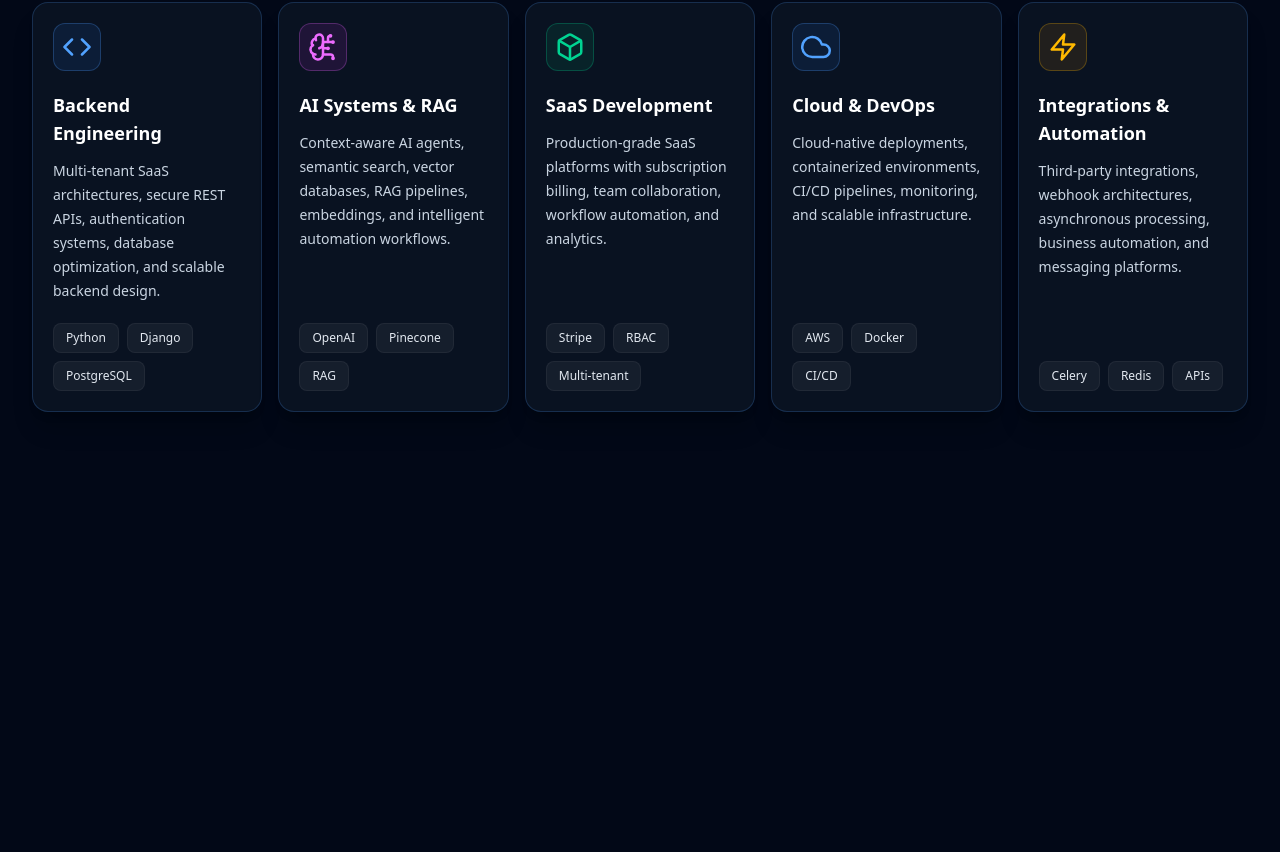
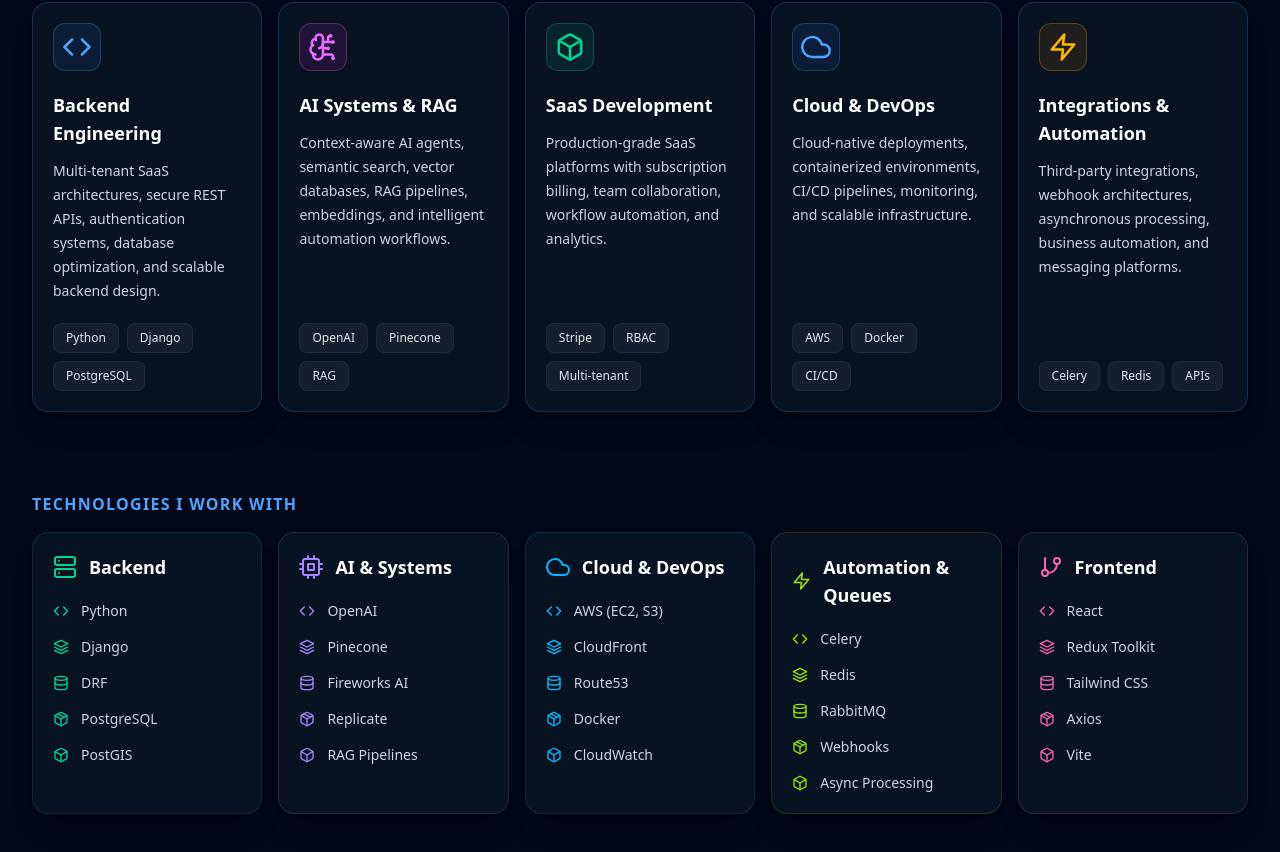
Before and after one commit to Ali-0005/aliarif-portfolio, a React (Vite) app: page / in a window 1280 px wide. Shown: the part 1984-2836 px from the top of the page. Before the commit the page ends 2476 px from the top, so only its background shows below. Built offline with nearby package versions, Linux system fonts and the light colour scheme.

Commit message:
added technologies on the home page

```diff
--- a/src/features/Home/components/TechStackSection.jsx
+++ b/src/features/Home/components/TechStackSection.jsx
@@ -0,0 +1,112 @@
+import {
+  FiBox,
+  FiCloud,
+  FiCode,
+  FiCpu,
+  FiDatabase,
+  FiGitBranch,
+  FiLayers,
+  FiLink,
+  FiMessageCircle,
+  FiPackage,
+  FiRefreshCw,
+  FiServer,
+  FiZap,
+} from 'react-icons/fi'
+
+const technologyGroups = [
+  {
+    title: 'Backend',
+    icon: FiServer,
+    color: 'text-emerald-400',
+    border: 'border-emerald-400/15',
+    technologies: ['Python', 'Django', 'DRF', 'PostgreSQL', 'PostGIS'],
+  },
+  {
+    title: 'AI & Systems',
+    icon: FiCpu,
+    color: 'text-violet-400',
+    border: 'border-violet-400/15',
+    technologies: ['OpenAI', 'Pinecone', 'Fireworks AI', 'Replicate', 'RAG Pipelines'],
+  },
+  {
+    title: 'Cloud & DevOps',
+    icon: FiCloud,
+    color: 'text-sky-400',
+    border: 'border-sky-400/15',
+    technologies: ['AWS (EC2, S3)', 'CloudFront', 'Route53', 'Docker', 'CloudWatch'],
+  },
+  {
+    title: 'Automation & Queues',
+    icon: FiZap,
+    color: 'text-lime-400',
+    border: 'border-lime-400/15',
+    technologies: ['Celery', 'Redis', 'RabbitMQ', 'Webhooks', 'Async Processing'],
+  },
+  {
+    title: 'Frontend',
+    icon: FiGitBranch,
+    color: 'text-pink-400',
+    border: 'border-pink-400/15',
+    technologies: ['React', 'Redux Toolkit', 'Tailwind CSS', 'Axios', 'Vite'],
+  },
+]
+
+const itemIcons = [
+  FiCode,
+  FiLayers,
+  FiDatabase,
+  FiPackage,
+  FiBox,
+  FiRefreshCw,
+  FiLink,
+  FiMessageCircle,
+]
+
+function TechStackSection() {
+  return (
+    <section className="bg-[#020817] px-5 pb-16 text-white lg:px-8 lg:pb-20">
+      <div className="mx-auto max-w-7xl">
+        <p className="text-sm font-semibold uppercase tracking-[0.08em] text-blue-400 sm:text-base">
+          Technologies I Work With
+        </p>
+
+        <div className="mt-4 grid gap-4 md:grid-cols-2 xl:grid-cols-5">
+          {technologyGroups.map((group) => {
+            const GroupIcon = group.icon
+
+            return (
+              <article
+                key={group.title}
+                className={`rounded-2xl border bg-[#0b1424]/85 p-5 shadow-xl shadow-black/20 ${group.border}`}
+              >
+                <div className="flex items-center gap-3">
+                  <GroupIcon className={`text-2xl ${group.color}`} />
+                  <h3 className="text-lg font-bold text-white">{group.title}</h3>
+                </div>
+
+                <ul className="mt-5 space-y-4">
+                  {group.technologies.map((technology, index) => {
+                    const ItemIcon = itemIcons[index % itemIcons.length]
+
+                    return (
+                      <li
+                        key={technology}
+                        className="flex items-center gap-3 text-sm font-medium text-slate-300"
+                      >
+                        <ItemIcon className={`shrink-0 text-base ${group.color}`} />
+                        {technology}
+                      </li>
+                    )
+                  })}
+                </ul>
+              </article>
+            )
+          })}
+        </div>
+      </div>
+    </section>
+  )
+}
+
+export default TechStackSection
--- a/src/features/Home/index.jsx
+++ b/src/features/Home/index.jsx
@@ -3,6 +3,7 @@
 import TrustedTechnologies from './components/TrustedTechnologies'
 import AboutSection from './components/AboutSection'
 import ExpertiseSection from './components/ExpertiseSection'
+import TechStackSection from './components/TechStackSection'
 
 function Home() {
   return (
@@ -12,6 +13,7 @@
       <TrustedTechnologies />
       <AboutSection />
       <ExpertiseSection />
+      <TechStackSection />
     </main>
   )
 }
```
